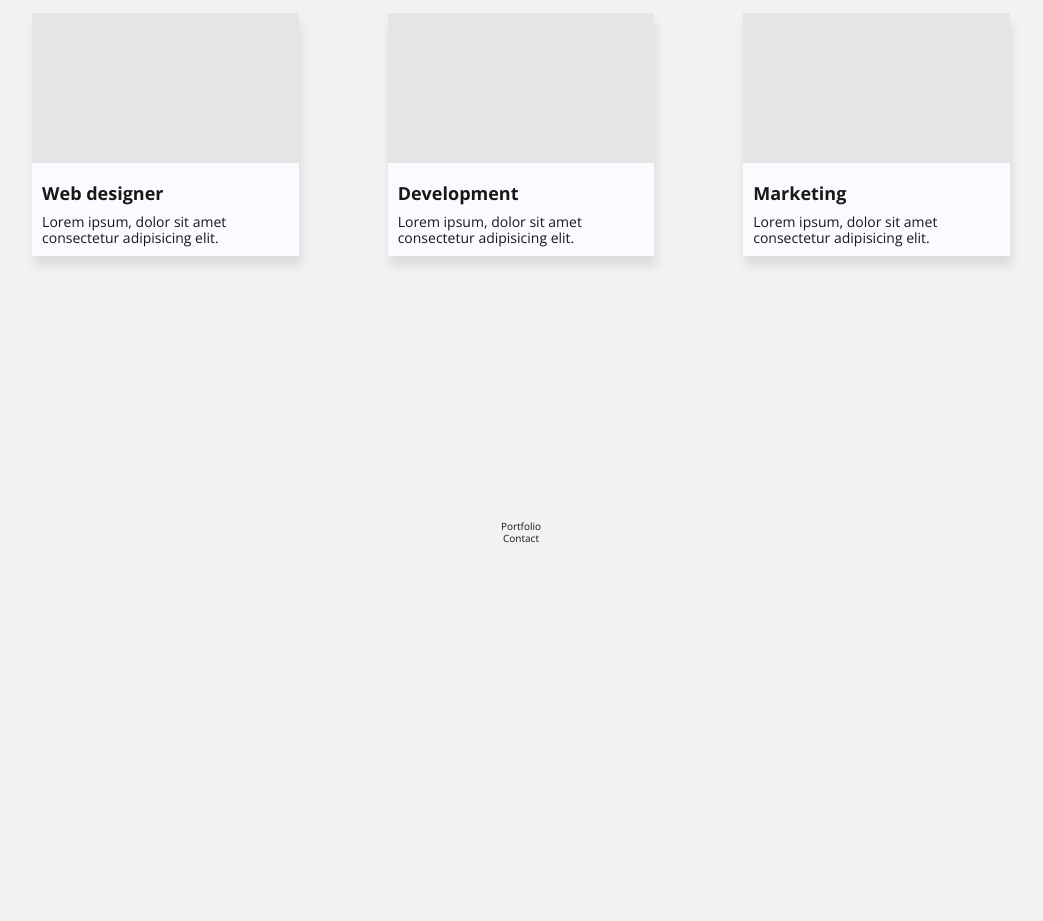
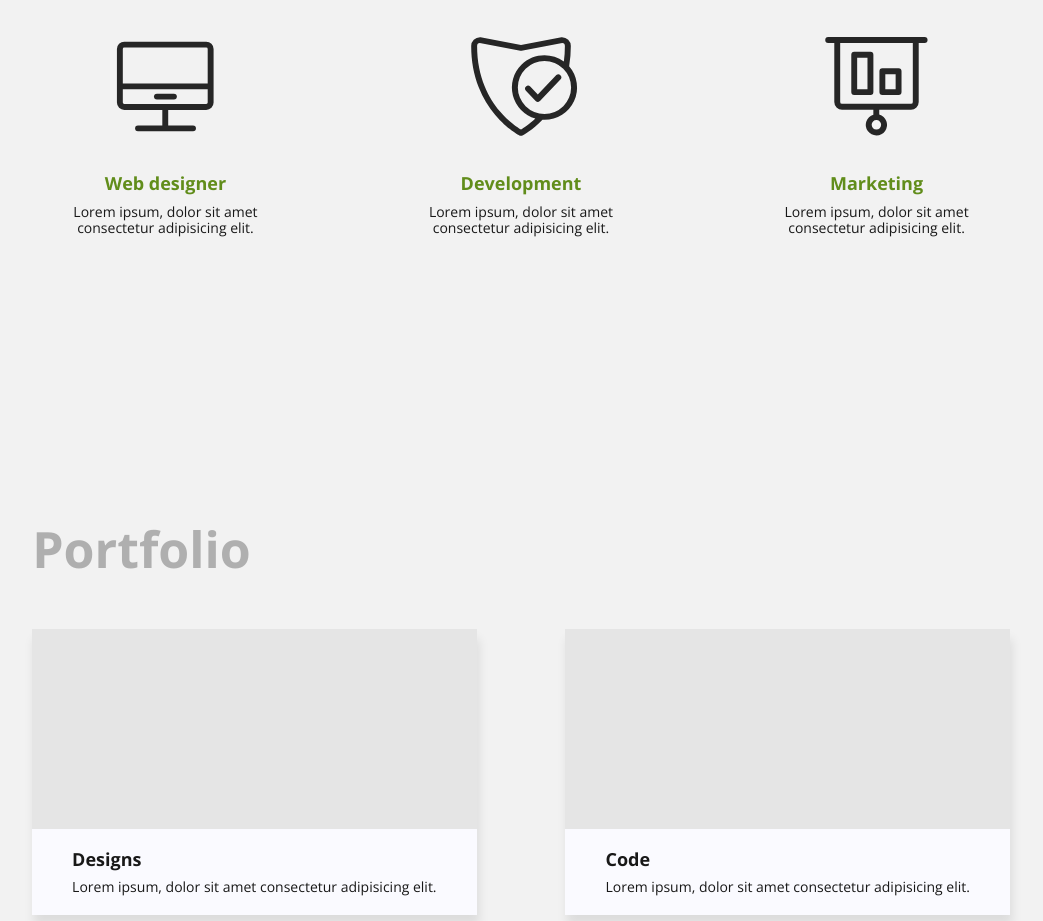
Before and after one commit to gu-ss-tavo/portfolio-vanilla, a plain HTML site: page index.html in a window 1280 px wide. Shown: the part 1879-2800 px from the top of the page, without its empty margins (119-1162 px from the left). Before the commit the page ends 2424 px from the top, so only its background shows below. Drawn offline with nearby package versions, Linux system fonts and the light colour scheme.

Commit message:
portfolio added and services update 1

```diff
--- a/index.html
+++ b/index.html
@@ -75,23 +75,30 @@
         </article>
         <article id="Services" class="services-container col-10">
             <h2 class="col-11">Services</h2>
-            <div class="service-card-container">
+            <div class="service-card-container last-element-in-article">
                 <div class="service-card col-12 col-sm-5 col-lg-3">
-                    <div class="service-card-bg"></div>
+                    <div class="service-card-bg">
+                        <img src="./src/images/ic_webdesign.svg" alt="ic_webdesign" class="service-card-icon">
+                    </div>
                     <div class="service-card-info">
                         <h2>Web designer</h2>
                         <p>Lorem ipsum, dolor sit amet consectetur adipisicing elit.</p>
                     </div>
                 </div>
                 <div class="service-card col-12 col-sm-5 col-lg-3">
-                    <div class="service-card-bg"></div>
+                    <div class="service-card-bg">
+                        <img src="./src/images/ic_development.svg" alt="ic_development" class="service-card-icon">
+                    </div>
                     <div class="service-card-info">
                         <h2>Development</h2>
                         <p>Lorem ipsum, dolor sit amet consectetur adipisicing elit.</p>
                     </div>
                 </div>
                 <div class="service-card col-12 col-sm-5 col-lg-3">
-                    <div class="service-card-bg"></div>
+                    <div class="service-card-bg">
+
+                        <img src="./src/images/ic_marketing.svg" alt="ic_marketing" class="service-card-icon">
+                    </div>
                     <div class="service-card-info">
                         <h2>Marketing</h2>
                         <p>Lorem ipsum, dolor sit amet consectetur adipisicing elit.</p>
@@ -99,7 +106,34 @@
                 </div>
             </div>
         </article>
-        <article id="Portfolio" class="portfolio-container">Portfolio</article>
+        <article id="Portfolio" class="portfolio-container col-10">
+            <h2 class="col-11">Portfolio</h2>
+            <div class="portfolio-card-container last-element-in-article">
+                <div class="portfolio-card-container">
+                    <div class="portfolio-card col-12 col-sm-10 col-md-8 col-lg-5">
+                        <div class="portfolio-card-bg"></div>
+                        <div class="portfolio-card-info">
+                            <h2>Designs</h2>
+                            <p>Lorem ipsum, dolor sit amet consectetur adipisicing elit.</p>
+                        </div>
+                    </div>
+                    <div class="portfolio-card col-12 col-sm-10 col-md-8 col-lg-5">
+                        <div class="portfolio-card-bg"></div>
+                        <div class="portfolio-card-info">
+                            <h2>Code</h2>
+                            <p>Lorem ipsum, dolor sit amet consectetur adipisicing elit.</p>
+                        </div>
+                    </div>
+                    <div class="portfolio-card col-12 col-sm-10 col-md-8 col-lg-5">
+                        <div class="portfolio-card-bg"></div>
+                        <div class="portfolio-card-info">
+                            <h2>Sales</h2>
+                            <p>Lorem ipsum, dolor sit amet consectetur adipisicing elit.</p>
+                        </div>
+                    </div>
+                </div>
+            </div>
+        </article>
         <article id="Contact" class="contact-container">Contact</article>
     </section>
 
--- a/src/styles/styles.css
+++ b/src/styles/styles.css
@@ -33,6 +33,11 @@ button {
 
 a, button {
     -webkit-tap-highlight-color: transparent;
+}
+
+/* *helpers */
+.last-element-in-article {
+    margin-bottom: 5rem;
 }
 
 /* *grid */
@@ -202,7 +207,6 @@ a, button {
 }
 .btn-navmenu.active::after {
     transform: translateY(0) rotate(-45deg);
-
 }
 /* [media] nav sm */
 @media screen and (min-width: 576px) {
@@ -322,6 +326,7 @@ a, button {
     flex-direction: column;
     align-items: center;
 
+    padding: 6rem 0 2rem;
     min-height: 100vh;
 
     overflow-x: hidden;
@@ -333,7 +338,7 @@ a, button {
     align-items: flex-start;
 
     padding: 3rem 2rem;
-    margin: 6rem 1rem 5rem;
+    margin: 2rem 0;
 
     background: #fafaff;
 
@@ -389,8 +394,9 @@ a, button {
 @media screen and (min-width: 768px){
     .about-card {
         justify-content: space-around;
+        align-items: center;
 
-        padding: 5rem 0;
+        padding-top: 6rem;
     }
     .about-description {
         line-height: 2rem;
@@ -422,7 +428,7 @@ a, button {
     align-items: center;
 
     min-height: 100vh;
-    padding: 1rem 0 5rem;
+    padding: 1rem 0 2rem;
 
     overflow-x: hidden;
     position: relative;
@@ -445,22 +451,28 @@ a, button {
     align-items: center;
 
     margin: 3rem 1rem;
-
-    background:#fafaff;
-
-    box-shadow: .2rem 1rem 1rem #00000018;
 }
 .service-card-bg {
+    display: flex;
+    justify-content: center;
+    align-items: flex-end;
+
     min-width: 100%;
     min-height: 15rem;
-    background: #e5e5e5;
+}
+.service-card-icon {
+    width: 50%;
+    height: 50%;
 }
 .service-card-info {
     padding: 1rem;
+
+    text-align: center;
 }
 .service-card-info h2 {
     padding: 1rem 0;
 
+    color: #618d1b;
     font-size: 1.8rem;
 }
 .service-card-info p {
@@ -469,7 +481,7 @@ a, button {
 /* [media] services sm */
 @media screen and (min-width: 576px) {
     .services-container {
-        padding: 5rem 0;
+        padding-top: 6rem;
     }
 }
 /* [media] services lg */
@@ -479,3 +491,68 @@ a, button {
         justify-content: center;
     }
 }
+
+/* portfolio container */
+.portfolio-container {
+    display: flex;
+    flex-direction: column;
+    align-items: center;
+
+    min-height: 100vh;
+    padding: 1rem 0 2rem;
+
+    overflow-x: hidden;
+    position: relative;
+}
+.portfolio-container > h2 {
+    margin-bottom: 2rem;
+
+    color: #afafaf;
+    font-size: 5rem;
+}
+.portfolio-card-container {
+    display: flex;
+    flex-wrap: wrap;
+    align-items: center;
+    justify-content: space-around;
+}
+.portfolio-card {
+    display: flex;
+    flex-direction: column;
+    align-items: center;
+
+    margin: 3rem 1rem;
+
+    background:#fafaff;
+
+    box-shadow: .2rem 1rem 1rem #00000018;
+}
+.portfolio-card-bg {
+    min-width: 100%;
+    min-height: 20rem;
+    background: #e5e5e5;
+}
+.portfolio-card-info {
+    padding: 1rem 1rem 2rem;
+}
+.portfolio-card-info h2 {
+    padding: 1rem 0;
+
+    font-size: 1.8rem;
+}
+.portfolio-card-info p {
+    font-size: 1.4rem;
+}
+/* [media] portfolio sm*/
+@media screen and (min-width: 576px) {
+    .portfolio-container {
+        padding-top: 6rem;
+    }
+}
+/* [media] services lg */
+@media screen and (min-width: 992px){
+    .portfolio-container {
+        padding-top: 0;
+        justify-content: center;
+    }
+}
```
Also changed, not shown: src/images/ic_development.svg (added), src/images/ic_marketing.svg (added), src/images/ic_webdesign.svg (added).
